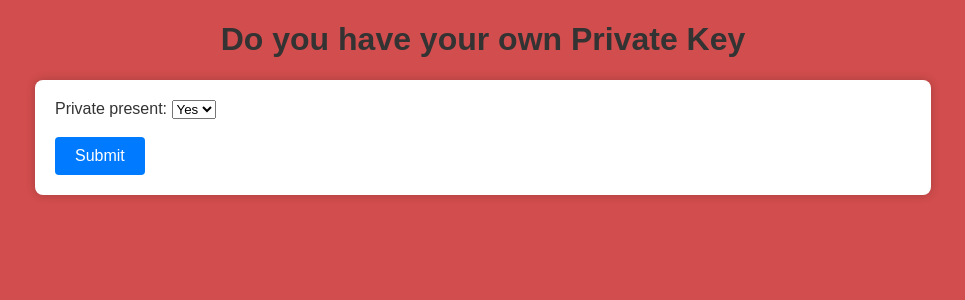
After one commit to alphajack7/digital-signature, a Flask app: template templates/switch.html in a window 1280 px wide. The commit adds this page. Shown: the top 300 px of the page, without its empty margins (157-1122 px from the left). Run offline with Flask 3, Linux system fonts and the light colour scheme; the template is opened without the code that fills it, so the values that code supplies are empty.

Commit message:
user can now sign with their own private key

```diff
--- a/app.py
+++ b/app.py
@@ -17,33 +17,56 @@ def index():
 @app.route('/sign',methods=['POST','PUT','DELETE'])
 def sign():
 
-    return render_template("signing.html")
+    return render_template("switch.html")
+
+#chosing b/w private presrnt or not
+
+@app.route('/switch',methods=['POST','PUT','DELETE'])
+def switch():
+    isPrivateKey=request.form['isPrivateKey']
+    return render_template("signing.html",isPrivateKey=isPrivateKey)
 
 @app.route('/signature',methods=['POST','PUT','DELETE'])
 def signature():
     afile=request.files['afile']
+    isPrivateKey=request.form['isPrivateKey']
+    file_path='uploads/'+afile.filename
+    afile.save(file_path)
+    if isPrivateKey=="True":
+        private_key_file=request.files['private_key']
+        private_key_path='uploads/'+ private_key_file.filename
+        private_key_file.save(private_key_path)
+        #handling pem file
+        password = b'alpha'
+        private_key=load_private_key_from_pem_file(private_key_path,password)
+
+        signature=sign_file(file_path,private_key)
+
+        #saving signature
+        signature_filepath = 'downloads/signature.bin'
+        save_signature(signature, signature_filepath)
+        #deleting user files
+        os.remove(file_path),os.remove(private_key_path)
+        return send_file(signature_filepath,as_attachment=True),os.remove(signature_filepath)
 
 
-    file_path='uploads/'+afile.filename
-    afile.save(file_path)
+    else:
+        private_key, public_key = generate_key_pair()
+        #signing  occurs in below func
+        signature=sign_file(file_path,private_key)
 
-    private_key, public_key = generate_key_pair()
-    #signing  occurs in below func
+        #saving the files to let user download it....delete krna hoga last me
+        public_key_filepath= 'downloads/public_key.pem'
+        save_public_key(public_key, public_key_filepath)
 
-    signature=sign_file(file_path,private_key)
+        private_key_filepath='downloads/private_key.pem'
+        password= 'alpha'
+        save_private_key(private_key,private_key_filepath,password)
 
     #removing the uploaded file jo sign krna tha
     os.remove(file_path)
-    #saving the files to let user download it....delete krna hoga last me
-    public_key_filepath= 'downloads/public_key.pem'
-    save_public_key(public_key, public_key_filepath)
-
-    private_key_filepath='downloads/private_key.pem'
-    password= 'alpha'
-    save_private_key(private_key,private_key_filepath,password)
-
-    signature_filename = 'downloads/signature.bin'
-    save_signature(signature, signature_filename)
+    signature_filepath = 'downloads/signature.bin'
+    save_signature(signature, signature_filepath)
 
     return render_template("download.html")
 
@@ -88,6 +111,23 @@ def load_public_key_from_pem_file(filename):
     if not isinstance(public_key, RSAPublicKey):
         raise ValueError("Invalid public key format.")
     return public_key
+
+def load_private_key_from_pem_file(pem_file_path, password):
+    try:
+        with open(pem_file_path, 'rb') as pem_file:
+            pem_data = pem_file.read()
+
+        private_key = serialization.load_pem_private_key(
+            pem_data,
+            password=password,
+            backend=default_backend()
+        )
+
+        return private_key
+
+    except Exception as e:
+        print(f"An error occurred while loading the private key: {e}")
+        return None
 
 def verify_signature(file_path, signature, public_key):
     with open(file_path, "rb") as file:
--- /dev/null
+++ b/templates/switch.html
@@ -0,0 +1,21 @@
+{% extends 'base.html' %}
+
+{% block head %}
+
+{% endblock %}
+
+{% block body %}
+<h1>Do you have your own Private Key</h1>
+
+<form action="/switch" method="POST">
+    <label for="isPrivateKey">Private present:</label>
+    <select id="isPrivateKey" name="isPrivateKey">
+        <option value="True">Yes</option>
+        <option value="False">No</option>
+
+    </select>
+    <br><br>
+    <input type="submit" value="Submit">
+</form>
+
+{% endblock %}
```
Also changed, not shown: templates/signing.html (+2 -11 lines).
